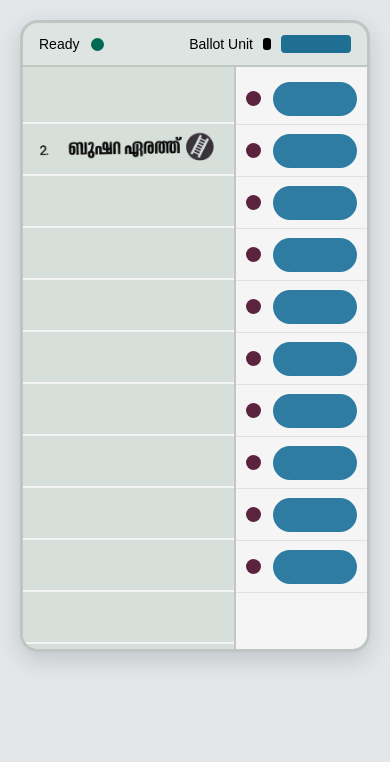
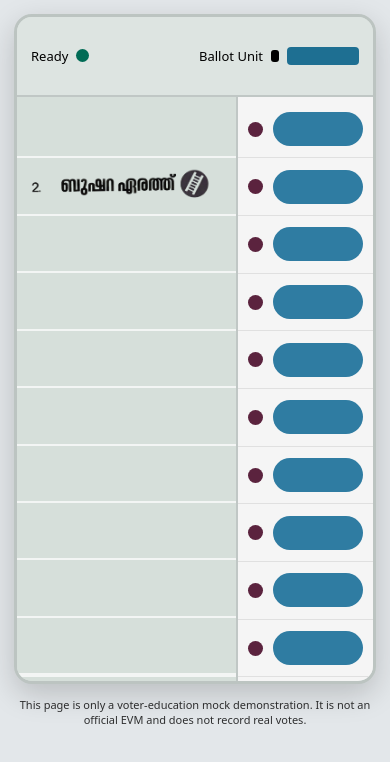
Before and after one commit to muhammadsinan786/Ev, a plain HTML site: page index.html in a window 390 px wide. Drawn offline with Linux system fonts and the light colour scheme.

Commit message:
Refactor EVM mobile UI layout and styles
Updated HTML structure and styles for the EVM mobile UI, including improved accessibility features and responsive design adjustments.

```diff
--- a/index.html
+++ b/index.html
@@ -1,174 +1,205 @@
 <!DOCTYPE html>
 <html lang="en">
 <head>
-<meta charset="UTF-8">
-<meta name="viewport" content="width=device-width, initial-scale=1.0">
-<title>EVM Mobile UI</title>
+<meta charset="UTF-8" />
+<meta name="viewport" content="width=device-width, initial-scale=1.0, maximum-scale=1.0, user-scalable=no" />
+<title>EVM Voter Education Demo</title>
 
 <style>
     * {
         margin: 0;
         padding: 0;
         box-sizing: border-box;
-        font-family: sans-serif;
+        font-family: system-ui, -apple-system, BlinkMacSystemFont, "Segoe UI", sans-serif;
+        -webkit-user-select: none;
+        -ms-user-select: none;
+        user-select: none;      /* text cannot be selected */
+        -webkit-touch-callout: none;
     }
 
     body {
+        min-height: 100vh;
         background: #e3e7ea;
         display: flex;
-        justify-content: center;
-        padding: 20px;
+        flex-direction: column;
+        align-items: center;
+        padding: 14px;
+        touch-action: manipulation;   /* prevents double-tap zoom */
     }
 
-    /* Mobile Responsive EVM Frame */
+    /* ---- DISCLAIMER AT BOTTOM ---- */
+    .disclaimer-bottom {
+        margin-top: 14px;
+        font-size: 11px;
+        max-width: 420px;
+        text-align: center;
+        opacity: 0.8;
+        line-height: 1.3;
+    }
+
+    /* -------------------------------------------------- */
+    /*  EVM STYLES (same as before)                       */
+    /* -------------------------------------------------- */
+
     .evm {
         width: 100%;
-        max-width: 390px; /* perfect for mobile */
+        max-width: 420px;
+        aspect-ratio: 0.54;
         background: #dde4e1;
-        border: 3px solid #bfc5c2;
         border-radius: 18px;
+        border: 3px solid #bcc4c1;
         overflow: hidden;
-        box-shadow: 0 8px 25px rgba(0,0,0,0.15);
+        box-shadow: 0 10px 30px rgba(0, 0, 0, 0.18);
+        display: flex;
+        flex-direction: column;
+        touch-action: manipulation;
     }
 
-    /* HEADER */
     .evm-header {
-        padding: 12px 16px;
+        flex: 0 0 12%;
+        min-height: 60px;
+        background: #dde4e1;
+        border-bottom: 2px solid #c0c7c5;
         display: flex;
+        align-items: center;
         justify-content: space-between;
-        border-bottom: 2px solid #c3c7c4;
-        align-items: center;
-        font-size: 14px;
+        padding: 8px 14px;
+        font-size: 13px;
     }
 
-    .ready-light {
+    .header-left, .header-right {
+        display: flex;
+        align-items: center;
+        gap: 8px;
+    }
+
+    .ready-led {
         width: 13px;
         height: 13px;
+        border-radius: 50%;
         background: #006b55;
-        border-radius: 50%;
-        margin-left: 6px;
     }
 
-    .slot {
-        width: 70px;
+    .top-slot {
+        width: 72px;
         height: 18px;
+        border-radius: 4px;
         background: #1e6f92;
-        border-radius: 4px;
     }
 
-    .small-led {
+    .top-black-led {
         width: 8px;
         height: 12px;
         background: #000;
         border-radius: 3px;
     }
 
-    /* BODY */
     .evm-body {
+        flex: 1;
         display: grid;
         grid-template-columns: 62% 38%;
-        height: auto;
     }
 
-    /* LEFT – Candidate section */
     .left-panel {
         background: #d6dfda;
-        border-right: 2px solid #c3c7c4;
-        padding: 5px 0;
+        border-right: 2px solid #c0c7c5;
+        display: grid;
+        grid-template-rows: repeat(10, 1fr);
+        padding: 4px 0;
     }
 
     .candidate-row {
-        height: 52px;
         border-bottom: 2px solid rgba(255,255,255,0.7);
         display: flex;
         align-items: center;
-        padding-left: 10px;
+        padding-left: 8px;
     }
 
-    .candidate-row img {
-        height: 38px;        /* You upload your Malayalam name + icon screenshots */
+    .candidate-row--img img {
+        width: 94%;
+        height: auto;
         object-fit: contain;
+        display: block;
     }
 
-    /* RIGHT PANEL */
     .right-panel {
         background: #f5f5f5;
-        padding: 6px 0;
+        display: grid;
+        grid-template-rows: repeat(10, 1fr);
+        padding: 4px 0;
     }
 
     .control-row {
-        height: 52px;
+        border-bottom: 1px solid #e0e0e0;
         display: flex;
         align-items: center;
-        gap: 12px;
+        gap: 10px;
         padding: 0 10px;
-        border-bottom: 1px solid #e0e0e0;
     }
 
     .indicator {
         width: 15px;
         height: 15px;
+        border-radius: 50%;
         background: #5b233e;
-        border-radius: 50%;
+        flex-shrink: 0;
     }
 
     .indicator.active {
-        background: #ff4b2b;
-        animation: blink 0.25s linear 5;
+        background: #ff4d2c;
+        animation: blink 0.22s linear 5;
     }
 
     @keyframes blink {
-        0%,100% { opacity: 1; }
-        50% { opacity: 0.2; }
+        0%, 100% { opacity: 1; }
+        50% { opacity: 0.15; }
     }
 
     .vote-btn {
         flex: 1;
         height: 34px;
-        background: #2f7ca2;
         border-radius: 18px;
         border: none;
+        background: #2f7ca2;
         cursor: pointer;
+        touch-action: manipulation;
+        -webkit-tap-highlight-color: transparent;
     }
 
     .vote-btn:active {
+        transform: translateY(1px);
         filter: brightness(0.9);
-        transform: scale(0.98);
     }
 </style>
 </head>
 
 <body>
 
+<!-- EVM MACHINE -->
 <div class="evm">
 
-    <!-- HEADER -->
     <div class="evm-header">
-        <div style="display:flex;align-items:center;gap:6px;">
-            Ready <div class="ready-light"></div>
+      <div class="header-left">
+        Ready <div class="ready-led"></div>
       </div>
-        <div style="display:flex;align-items:center;gap:10px;">
+      <div class="header-right">
         Ballot Unit
-            <div class="small-led"></div>
-            <div class="slot"></div>
+        <div class="top-black-led"></div>
+        <div class="top-slot"></div>
       </div>
     </div>
 
-    <!-- BODY -->
     <div class="evm-body">
 
-        <!-- LEFT PANEL (Candidate images) -->
         <div class="left-panel">
-
-            <!-- ROW 1 -->
             <div class="candidate-row"></div>
 
-            <!-- ROW 2 (You will upload Malayalam name + icon as ONE PNG) -->
-            <div class="candidate-row">
+            <!-- YOUR CANDIDATE IMAGE -->
+            <div class="candidate-row candidate-row--img">
               <img src="candidate2.png" alt="Candidate 2">
             </div>
 
-            <!-- ROW 3–10 (empty, or add images later) -->
+            <!-- 3–10 blank -->
             <div class="candidate-row"></div>
             <div class="candidate-row"></div>
             <div class="candidate-row"></div>
@@ -178,88 +209,77 @@
             <div class="candidate-row"></div>
             <div class="candidate-row"></div>
             <div class="candidate-row"></div>
-
         </div>
 
-        <!-- RIGHT PANEL (Buttons + LEDs) -->
         <div class="right-panel">
-
-            <!-- 10 rows -->
-            <div class="control-row">
-                <div class="indicator"></div><button class="vote-btn"></button>
-            </div>
-            <div class="control-row">
-                <div class="indicator"></div><button class="vote-btn"></button>
-            </div>
-            <div class="control-row">
-                <div class="indicator"></div><button class="vote-btn"></button>
-            </div>
-            <div class="control-row">
-                <div class="indicator"></div><button class="vote-btn"></button>
-            </div>
-            <div class="control-row">
-                <div class="indicator"></div><button class="vote-btn"></button>
-            </div>
-            <div class="control-row">
-                <div class="indicator"></div><button class="vote-btn"></button>
-            </div>
-            <div class="control-row">
-                <div class="indicator"></div><button class="vote-btn"></button>
-            </div>
-            <div class="control-row">
-                <div class="indicator"></div><button class="vote-btn"></button>
-            </div>
-            <div class="control-row">
-                <div class="indicator"></div><button class="vote-btn"></button>
-            </div>
-            <div class="control-row">
-                <div class="indicator"></div><button class="vote-btn"></button>
+            <div class="control-row"><div class="indicator"></div><button class="vote-btn"></button></div>
+            <div class="control-row"><div class="indicator"></div><button class="vote-btn"></button></div>
+            <div class="control-row"><div class="indicator"></div><button class="vote-btn"></button></div>
+            <div class="control-row"><div class="indicator"></div><button class="vote-btn"></button></div>
+            <div class="control-row"><div class="indicator"></div><button class="vote-btn"></button></div>
+            <div class="control-row"><div class="indicator"></div><button class="vote-btn"></button></div>
+            <div class="control-row"><div class="indicator"></div><button class="vote-btn"></button></div>
+            <div class="control-row"><div class="indicator"></div><button class="vote-btn"></button></div>
+            <div class="control-row"><div class="indicator"></div><button class="vote-btn"></button></div>
+            <div class="control-row"><div class="indicator"></div><button class="vote-btn"></button></div>
         </div>
 
     </div>
 </div>
-</div>
+
+<!-- DISCLAIMER AT BOTTOM -->
+<p class="disclaimer-bottom">
+  This page is only a voter-education mock demonstration.
+  It is not an official EVM and does not record real votes.
+</p>
 
 <script>
-/* SIMPLE BEEP */
-let ctx;
-function beep() {
-    if (!ctx) {
-        ctx = new (window.AudioContext || window.webkitAudioContext)();
+  let audioCtx = null;
+
+  function playBeep() {
+    try {
+      if (!audioCtx) {
+        const AC = window.AudioContext || window.webkitAudioContext;
+        if (!AC) return;
+        audioCtx = new AC();
       }
-    const osc = ctx.createOscillator();
-    const gain = ctx.createGain();
-
+      const osc = audioCtx.createOscillator();
+      const gain = audioCtx.createGain();
       osc.type = "square";
       osc.frequency.value = 1200;
       gain.gain.value = 0.18;
-
       osc.connect(gain);
-    gain.connect(ctx.destination);
-
-    osc.start();
-    osc.stop(ctx.currentTime + 0.15);
+      gain.connect(audioCtx.destination);
+      const now = audioCtx.currentTime;
+      osc.start(now);
+      osc.stop(now + 0.16);
+    } catch (e) {}
   }
 
-/* BUTTON + LED LOGIC */
   const buttons = document.querySelectorAll(".vote-btn");
   const leds = document.querySelectorAll(".indicator");
 
   buttons.forEach((btn, i) => {
     btn.addEventListener("click", () => {
-        leds.forEach(l => l.classList.remove("active"));
-        leds[i].classList.add("active");
-
-        // Remove after blink
-        leds[i].addEventListener(
-            "animationend",
-            () => leds[i].classList.remove("active"),
-            { once: true }
-        );
-
-        beep();
+      leds.forEach(ind => ind.classList.remove("active"));
+      const led = leds[i];
+      led.classList.add("active");
+      led.addEventListener("animationend", () => led.classList.remove("active"), { once: true });
+      playBeep();
     });
   });
+
+  /* Extra block: prevent double-tap zoom on iOS */
+  document.addEventListener('touchstart', function(e){
+    if (e.touches.length > 1) e.preventDefault();
+  }, { passive: false });
+
+  let lastTouch = 0;
+  document.addEventListener('touchend', function(e){
+    let now = Date.now();
+    if (now - lastTouch <= 250) e.preventDefault();
+    lastTouch = now;
+  }, false);
 </script>
 
 </body>
```
Lines whose indentation alone changed are shown as unchanged.
